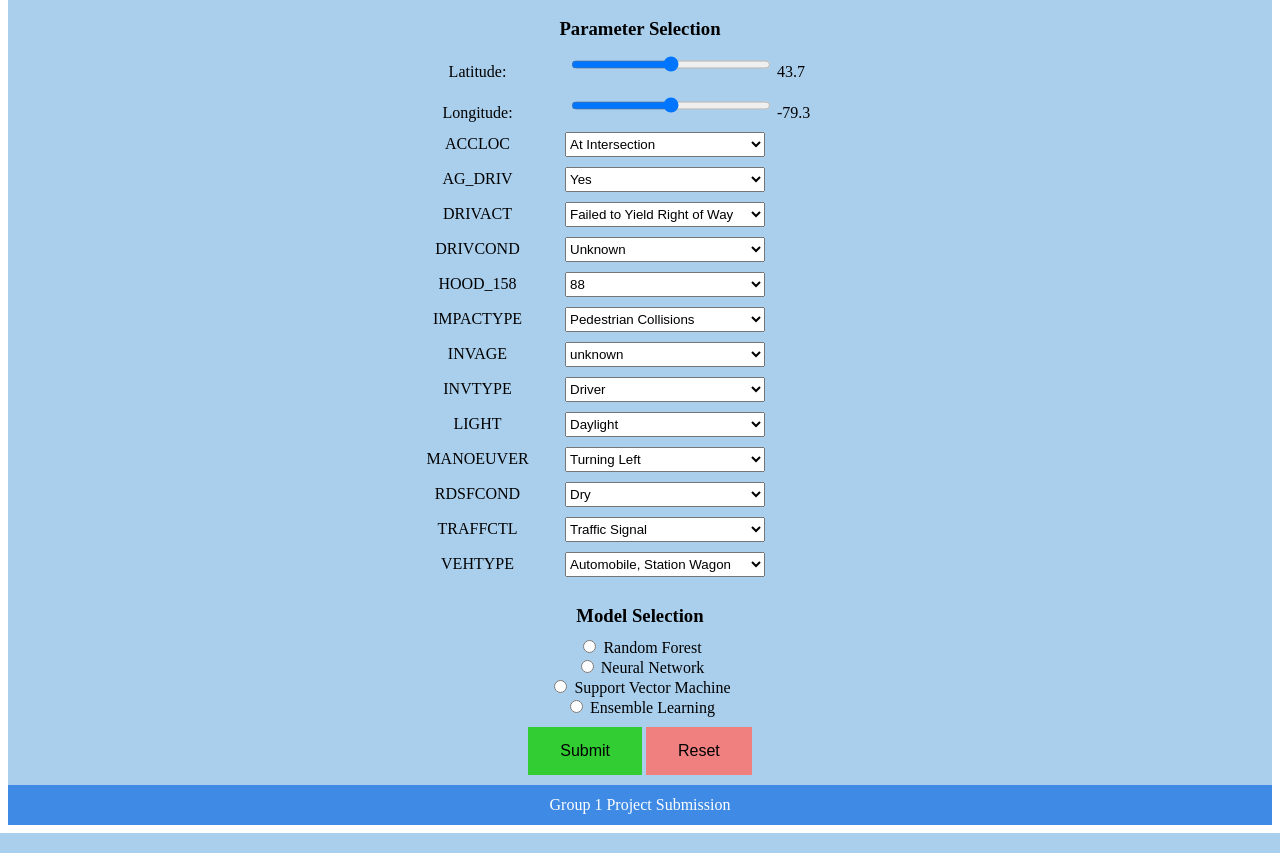
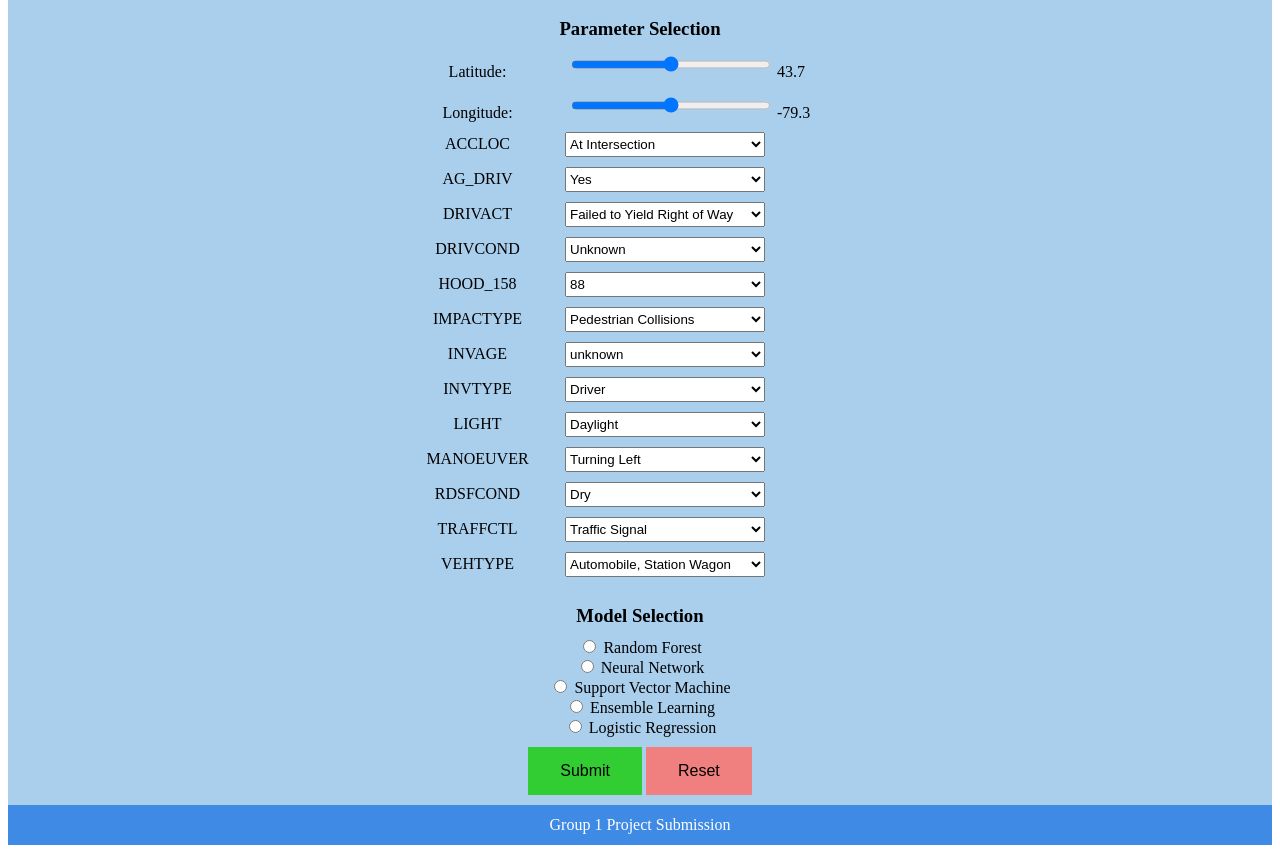
Before and after one commit to SalmaChaaban/COMP247_End_to_End_Project, a Flask app: page / in a window 1280 px wide. Shown: the part 129-982 px from the top of the page. Run offline with Flask 3, Linux system fonts and the light colour scheme.

Commit message:
Added logistic regression to front end, made some minor fixes

```diff
--- a/app.py
+++ b/app.py
@@ -49,7 +49,7 @@ def predict():
     if model_type == 'nn':
         model = joblib.load(open('fitted_neural_network.pkl','rb'))
         name = "Neural Network"
-        testing_accuracy = "85.6%"
+        testing_accuracy = "86.5%"
     elif model_type == 'rf':
         model = joblib.load(open('fitted_random_forest.pkl','rb'))
         name = "Random Forest"
@@ -62,6 +62,10 @@ def predict():
         model = joblib.load(open('fitted_ensemble_learning.pkl','rb'))
         name = "Support Vector Machine"
         testing_accuracy = "87.7%"
+    elif model_type == 'lr':
+        model = joblib.load(open('fitted_logistic_regression.pkl','rb'))
+        name = "Logistic Regression"
+        testing_accuracy = "71.3%"
 
     prediction = model.predict(trans_params)[0]
 
--- a/templates/index.html
+++ b/templates/index.html
@@ -132,10 +132,14 @@
 
                 <input type="radio" id="svm1" name="model" value="svm">
                 <label for="svm">Support Vector Machine</label>
-		<br>
+		        <br>
 
                 <input type="radio" id="svm1" name="model" value="ensemble">
                 <label for="svm">Ensemble Learning</label>
+                <br>
+
+                <input type="radio" id="lr1" name="model" value="lr">
+                <label for="lr">Logistic Regression</label>
                 <br>
             </div>
 
```
Also changed, not shown: 3 other files.
